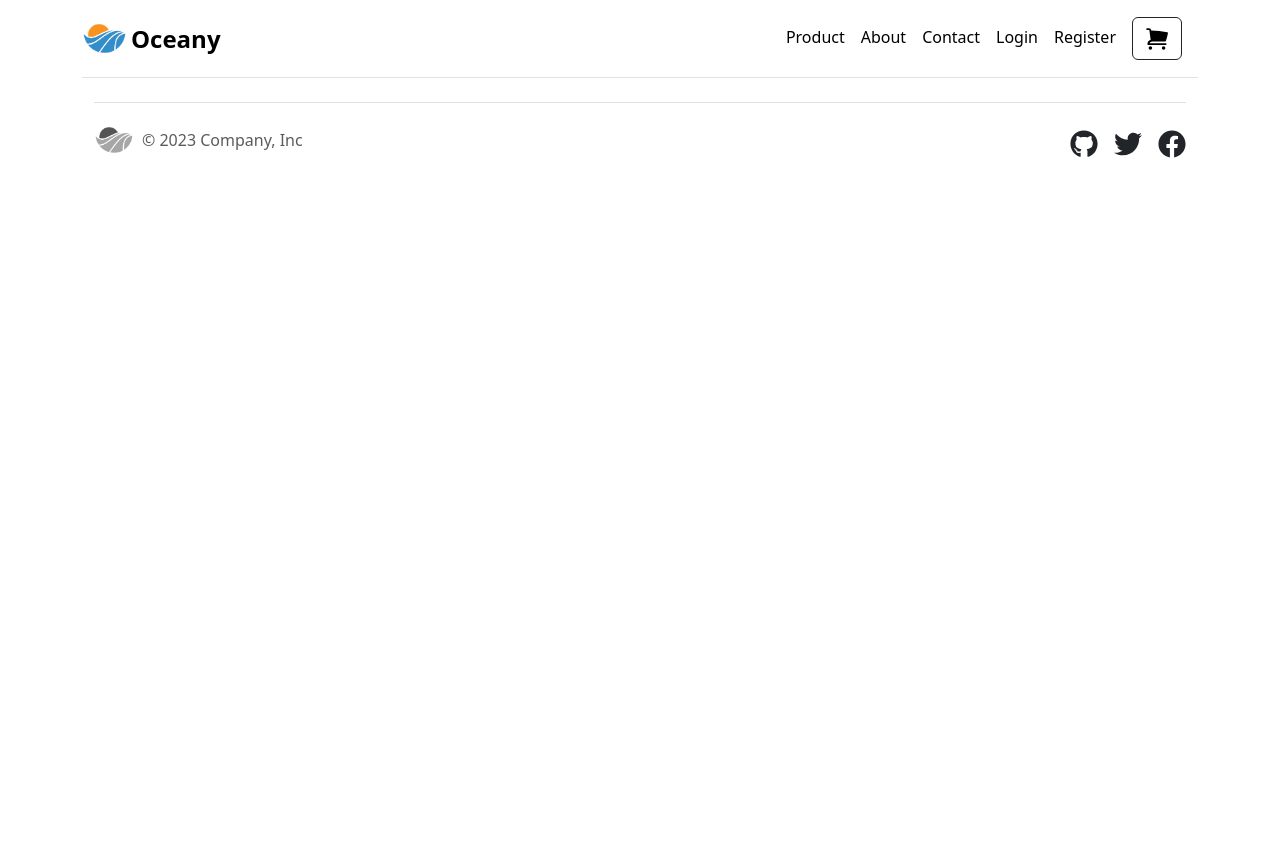
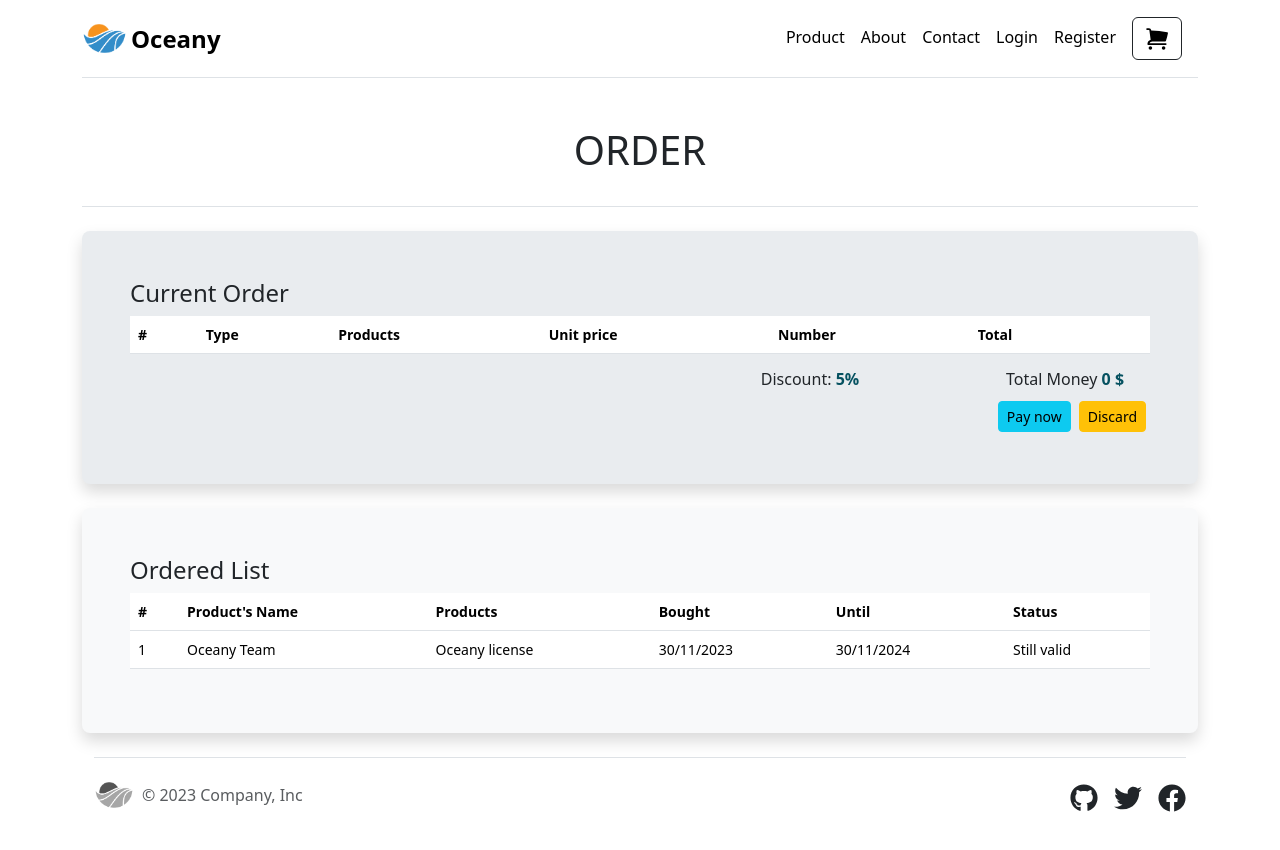
Before and after one commit to L8Duck/lucidchart, a React (Create React App) app: page /order in a window 1280 px wide. Shown: the top 850 px of the page. Before the commit the page ends 800 px from the top, so only its background shows below. Built offline with nearby package versions, Linux system fonts and the light colour scheme.

Commit message:
add order.jsx and product.jsx, complete the web exercise

```diff
--- a/src/components/pages/Order.jsx
+++ b/src/components/pages/Order.jsx
@@ -1,9 +1,167 @@
 import React from 'react'
+//import { BsCartCheckFill } from "react-icons/bs";
+import { FaRegTrashAlt } from "react-icons/fa";
+const OrderItems = ({type,title,price,number, setData,Data}) => {
+  const HandleDeleteItems =(name) => {
+    setData((prevData) => ({
+      ...prevData,
+      [name]: 0,
+    }));
+  }
+  if (number !== 0)
+  return(
+    <tr>
+        <td>1</td>
+        <td>{title}</td>
+        <td>Oceany license</td>
+        <td>{price}</td>
+        <td>{number}</td>
+        <td>{number * price}</td>
+        <td><FaRegTrashAlt className='link text-danger'
+          onClick={() => HandleDeleteItems(type)}
+        /></td>
+    </tr>
+    )
+  }
+  const ListOrderItems = ({mapData, setData,Data}) => {
+    return mapData.map((key, index) => (
+      <OrderItems key={index}
+       type={key.type}
+       title={key.title}
+       price={key.price}
+       number={key.number}
+       setData={setData}
+       Data={Data}
+       />
+    ));
+  }
+const Order = ({setData,Data}) => {
+  const OrderData = {
+    Team:{
+      title:"Oceany Team",
+      number: Data.Team,
+      price:200,
+    },
+    Enterprise:{
+      title:"Oceany Enterprise",
+      number: Data.Enterprise,
+      price:400,
+    }
+  }
+  const mappedOrderData = Object.entries(OrderData).map(([key, value]) => ({
+    type: key,
+    ...value,
+  }));
+  const Total = mappedOrderData.reduce((acc, item) => acc + item.number * item.price, 0);
+  const Discount = 5;
+  // Order title
+  const CurrentOrderList = () => {
+    return(
+      <div class="shadow p-5 mb-4 bg-body-secondary rounded-3">
+        <h4 class="w-25">Current Order</h4>
+        <div class="table-responsive small">
+          <table class="table table-hover">
+            <thead class="table-striped">
+              <tr>
+                <th scope="col ">#</th>
+                <th scope="col ">Type</th>
+                <th scope="col ">Products</th>
+                <th scope="col ">Unit price</th>
+                <th scope="col ">Number</th>
+                <th scope="col ">Total</th>
+                <th scope="col "></th>
+              </tr>
+            </thead>
+            <tbody class='w-100 '>
+              <ListOrderItems mapData={mappedOrderData} setData={setData} Data={Data}/>
+            </tbody>
+          </table>
 
-const Order = () => {
+          <div class="container text-center">
+            <div class="row row-cols-auto ">
+              <div class="col-sm-3"></div>
+              <div class="col-sm-3"></div>
+              <div class="col-sm-4 bg-bo"><h6>Discount: <strong className='text-info-emphasis'>{Discount}%</strong> </h6></div>
+              <div class="col-sm-2 bg-bo"><h6>Total Money <strong className='text-info-emphasis'>{Total *(100-Discount)/100} $</strong> </h6></div>
+            </div>
+          </div>
+
+          <div class="d-flex justify-content-end">
+              <button type="button" class="btn btn-info btn-sm m-1">Pay now</button>
+              <button type="button" class="btn btn-warning  btn-sm m-1"
+                onClick={() => setData({
+                  Team:0,
+                  Enterprise:0,
+                })}
+                >
+                Discard
+                </button>
+          </div>
+        </div>
+      </div>
+    )
+  }
+
+  const OrderedList = () => {
+    return (
+      <>
+        <div class="shadow p-5 mb-4 bg-body-tertiary rounded-3">
+          <h4 class="w-25">Ordered List</h4>
+          <div class="table-responsive small">
+            <table class="table table-hover">
+              <thead class="bg-secondary">
+                <tr>
+                  <th scope="col">#</th>
+                  <th scope="col">Product's Name</th>
+                  <th scope="col">Products</th>
+                  <th scope="col">Bought</th>
+                  <th scope="col">Until</th>
+                  <th scope="col">Status</th>
+                </tr>
+              </thead>
+              <tbody class='w-100'>
+                <tr>
+                  <td>1</td>
+                  <td>Oceany Team</td>
+                  <td>Oceany license</td>
+                  <td>30/11/2023</td>
+                  <td>30/11/2024</td>
+                  <td>Still valid</td>
+                </tr>
+              </tbody>
+            </table>
+          </div>
+        </div>
+      </>
+    )
+  }
+
+  const OrderHeader = () => {
+    return(
+      <>
+        <header class="py-3 mb-4 border-bottom">
+          <div class="container d-flex justify-content-center">
+              <h1 class="p-2">ORDER</h1>
+          </div>
+        </header>
+      </>
+    )
+  }
+
+
+
   return (
-    <div>
-      </div>
+    <>
+      {/* Header */}
+      <OrderHeader />
+
+      {/* Current ordered list */}
+      <CurrentOrderList />
+
+      {/* Ordered List */}
+      <OrderedList />
+
+    </>
   )
 }
 
--- a/src/components/pages/Product.jsx
+++ b/src/components/pages/Product.jsx
@@ -1,48 +1,24 @@
-import React from 'react'
-import 'bootstrap/dist/css/bootstrap.css';
-//import Feature2 from "../../assets/feature 2.png";
+import React from "react";
+import "bootstrap/dist/css/bootstrap.css";
+import { FaCheck } from "react-icons/fa";
 
-const Product = ({setData, Data}) => {
+const Product = ({ setData, Data }) => {
 
-  function IncludingProduct({name}) {
-    console.log(name);
-    var numRows = name === "Enterprise" ? 2: 1;
-    switch (numRows) {
-      case 2:
-        return (
-          <div>
-            <h6 class="card-text">Includes {numRows} enterprise licenses:</h6>
-            <div class="d-flex flex-column gap-2">
-              <div class="card d-inline p-2">Oceny</div>
-              <div class="card d-inline p-2">Oceny Plus</div>
-            </div>
-
-          </div>
-        )
-      default:
-        return (
-          <div>
-            <h6 class="card-text">Includes {numRows} enterprise licenses:</h6>
-            <div class="d-flex flex-column gap-2">
-              <div class="card d-inline p-2">Oceny</div>
-            </div>
-          </div>
-        )
-    }
-  }
-
-  const HandleInputProduct =(value, name) => {
+  const HandleInputProduct = (value, name) => {
     setData({
       ...Data,
-      [name]: value
-    })
-  }
-  const InputNumber = ({name}) => {
-    return (
-        (name === "Starter") ? (
-          <button className='btn btn-primary'>Seven Up</button>
+      [name]: value,
+    });
+  };
+  const InputNumber = ({ name }) => {
+    return name === "Starter" ? (
+      <button className="btn btn-primary w-10">Sign Up</button>
       ) : (
+      <div className="bg-info rounded-2 d-flex">
+        <label className="fs-7 m-2"> {"number"}</label>
         <input
+        className="form-control"
+        min={0}
         type="number"
         name="number"
         value={name === "Team" ? Data.Team : Data.Enterprise}
@@ -50,44 +26,45 @@ const Product = ({setData, Data}) => {
           HandleInputProduct(e.target.value, name);
         }}
         />
-        )
-
+      </div>
     );
   };
 
-  function ProductCard({title, price}) {
+  function ProductCard({ title, price }) {
     return (
       <>
-        <div class="card w-25 p-3">
-          <p className='fs-4'>{title}</p>
+        <div class="card w-25 p-3 d-flex justify-content-center flex-column">
+          <strong className="fs-4">{title}</strong>
           <div class="card-body">
-            <p>$ {price}.00</p>
+            <p>$ {price}.00 {title==="Starter"? "":"per person"}</p>
           </div>
-          <InputNumber name = {title}/>
+          <InputNumber name={title} />
         </div>
       </>
-    )
+    );
   }
 
   function ListOfProducts() {
     return (
       <div>
         <div class="d-flex justify-content-center ">
-          <h1 class='p-2 gap-5'>PRODUCTS</h1>
+          <h1 class="p-2 gap-5">PRODUCTS</h1>
         </div>
         <div class="d-md-flex justify-content-evenly">
           {/* card 1 */}
-          <ProductCard title={"Starter"} price={0.00}/>
-          <ProductCard title={"Team"} price={5}/>
-          <ProductCard title={"Enterprise"} price={10}/>
+          <ProductCard title={"Starter"} price={0.0} />
+          <ProductCard title={"Team"} price={200} />
+          <ProductCard title={"Enterprise"} price={400} />
         </div>
       </div>
-    )
+    );
   }
 
   return (
     <div>
-      <div><ListOfProducts /></div>
+      <div>
+        <ListOfProducts />
+      </div>
 
       <h2 className="display-6 text-center mb-4">Compare plans</h2>
       <div className="table-responsive">
@@ -106,19 +83,13 @@ const Product = ({setData, Data}) => {
                 Public
               </th>
               <td>
-                <svg className="bi" width={24} height={24}>
-                  <use xlinkHref="#check" />
-                </svg>
+                <FaCheck />
               </td>
               <td>
-                <svg className="bi" width={24} height={24}>
-                  <use xlinkHref="#check" />
-                </svg>
+                <FaCheck />
               </td>
               <td>
-                <svg className="bi" width={24} height={24}>
-                  <use xlinkHref="#check" />
-                </svg>
+                <FaCheck />
               </td>
             </tr>
             <tr>
@@ -127,14 +98,10 @@ const Product = ({setData, Data}) => {
               </th>
               <td />
               <td>
-                <svg className="bi" width={24} height={24}>
-                  <use xlinkHref="#check" />
-                </svg>
+                <FaCheck />
               </td>
               <td>
-                <svg className="bi" width={24} height={24}>
-                  <use xlinkHref="#check" />
-                </svg>
+                <FaCheck />
               </td>
             </tr>
           </tbody>
@@ -144,19 +111,13 @@ const Product = ({setData, Data}) => {
                 Permissions
               </th>
               <td>
-                <svg className="bi" width={24} height={24}>
-                  <use xlinkHref="#check" />
-                </svg>
+                <FaCheck />
               </td>
               <td>
-                <svg className="bi" width={24} height={24}>
-                  <use xlinkHref="#check" />
-                </svg>
+                <FaCheck />
               </td>
               <td>
-                <svg className="bi" width={24} height={24}>
-                  <use xlinkHref="#check" />
-                </svg>
+                <FaCheck />
               </td>
             </tr>
             <tr>
@@ -165,14 +126,10 @@ const Product = ({setData, Data}) => {
               </th>
               <td />
               <td>
-                <svg className="bi" width={24} height={24}>
-                  <use xlinkHref="#check" />
-                </svg>
+                <FaCheck />
               </td>
               <td>
-                <svg className="bi" width={24} height={24}>
-                  <use xlinkHref="#check" />
-                </svg>
+                <FaCheck />
               </td>
             </tr>
             <tr>
@@ -181,14 +138,10 @@ const Product = ({setData, Data}) => {
               </th>
               <td />
               <td>
-<svg className="bi" width={24} height={24}>
-                  <use xlinkHref="#check" />
-                </svg>
+                <FaCheck />
               </td>
               <td>
-                <svg className="bi" width={24} height={24}>
-                  <use xlinkHref="#check" />
-                </svg>
+                <FaCheck />
               </td>
             </tr>
             <tr>
@@ -198,16 +151,14 @@ const Product = ({setData, Data}) => {
               <td />
               <td />
               <td>
-                <svg className="bi" width={24} height={24}>
-                  <use xlinkHref="#check" />
-                </svg>
+                <FaCheck />
               </td>
             </tr>
           </tbody>
         </table>
       </div>
     </div>
-  )
-}
+  );
+};
 
-export default Product
+export default Product;
```
Also changed, not shown: src/components/pages/Home.jsx (+15 -17 lines). Lines whose indentation alone changed are shown as unchanged.
